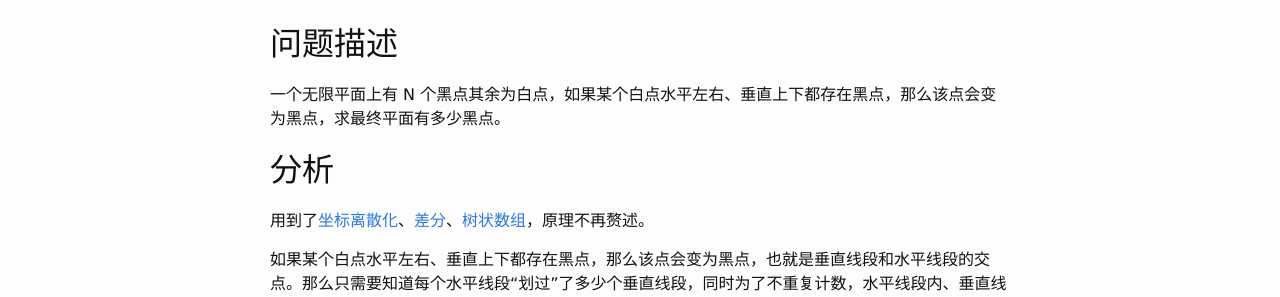
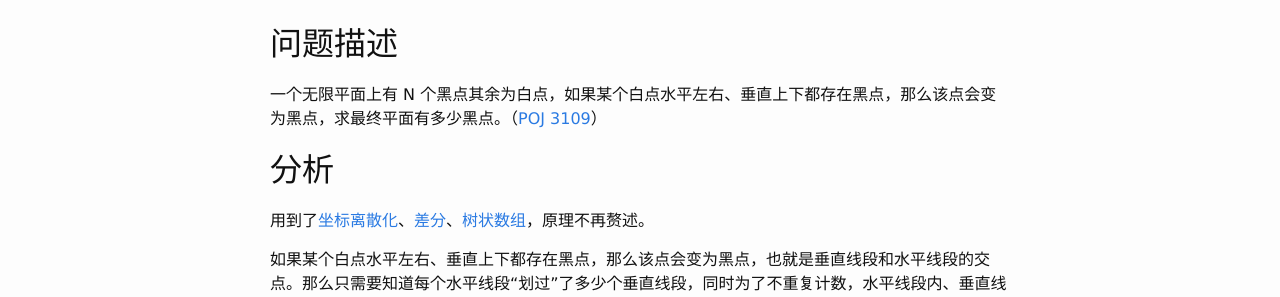
Before and after one commit to aoibird/aoibird.github.io, a Jekyll site: the page built from _posts/2020-08-16-poj-3109-inner-vertices.md, in a window 1280 px wide and 900 px high. Shown: the part 243-540 px from the top of the window. Built offline with Jekyll 4.4.1, drawn with Linux system fonts in a browser that asks for light colours.

Commit message:
Update 2020-08-16-poj-3109-inner-vertices.md

```diff
--- a/_posts/2020-08-16-poj-3109-inner-vertices.md
+++ b/_posts/2020-08-16-poj-3109-inner-vertices.md
@@ -6,7 +6,7 @@ tags: [Algorithms, Competitive programming]
 ---
 
 ## 问题描述
-一个无限平面上有 N 个黑点其余为白点，如果某个白点水平左右、垂直上下都存在黑点，那么该点会变为黑点，求最终平面有多少黑点。
+一个无限平面上有 N 个黑点其余为白点，如果某个白点水平左右、垂直上下都存在黑点，那么该点会变为黑点，求最终平面有多少黑点。（[POJ 3109](http://poj.org/problem?id=3109)）
 
 ## 分析
 用到了[坐标离散化](https://oi-wiki.org/misc/discrete/)、[差分](https://oi-wiki.org/basic/prefix-sum/)、[树状数组](https://oi-wiki.org/ds/fenwick/)，原理不再赘述。
```
